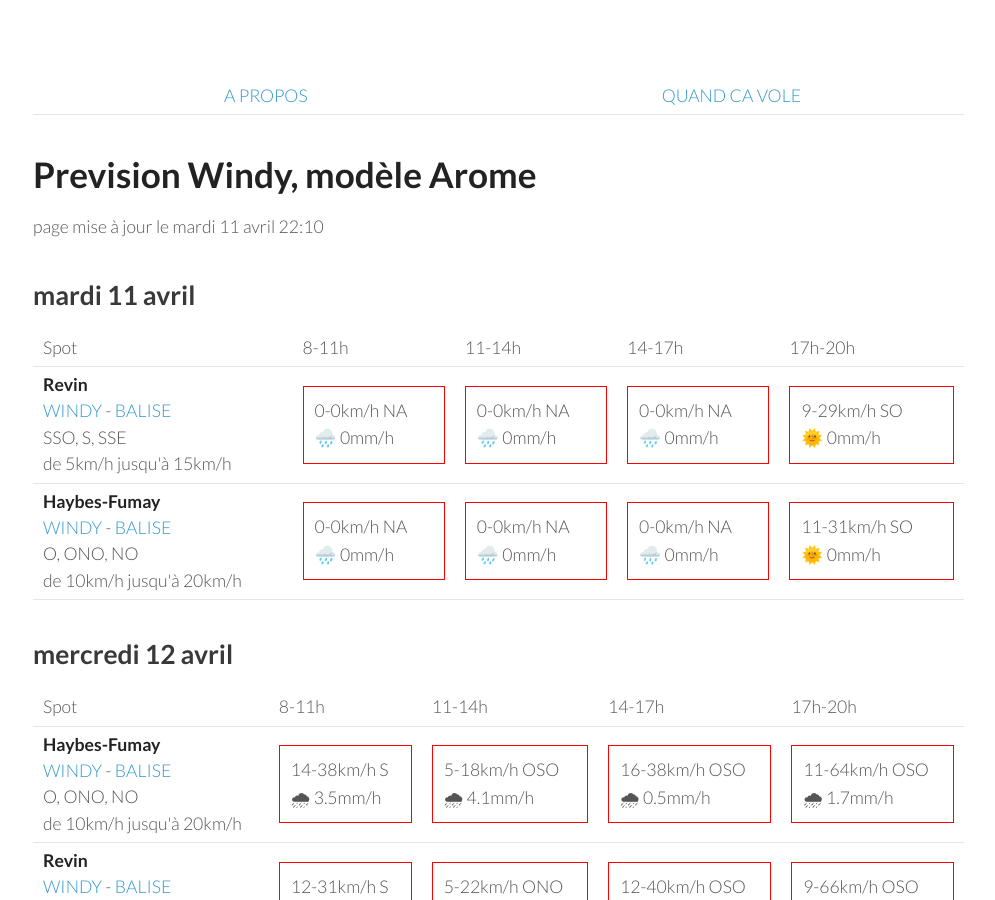
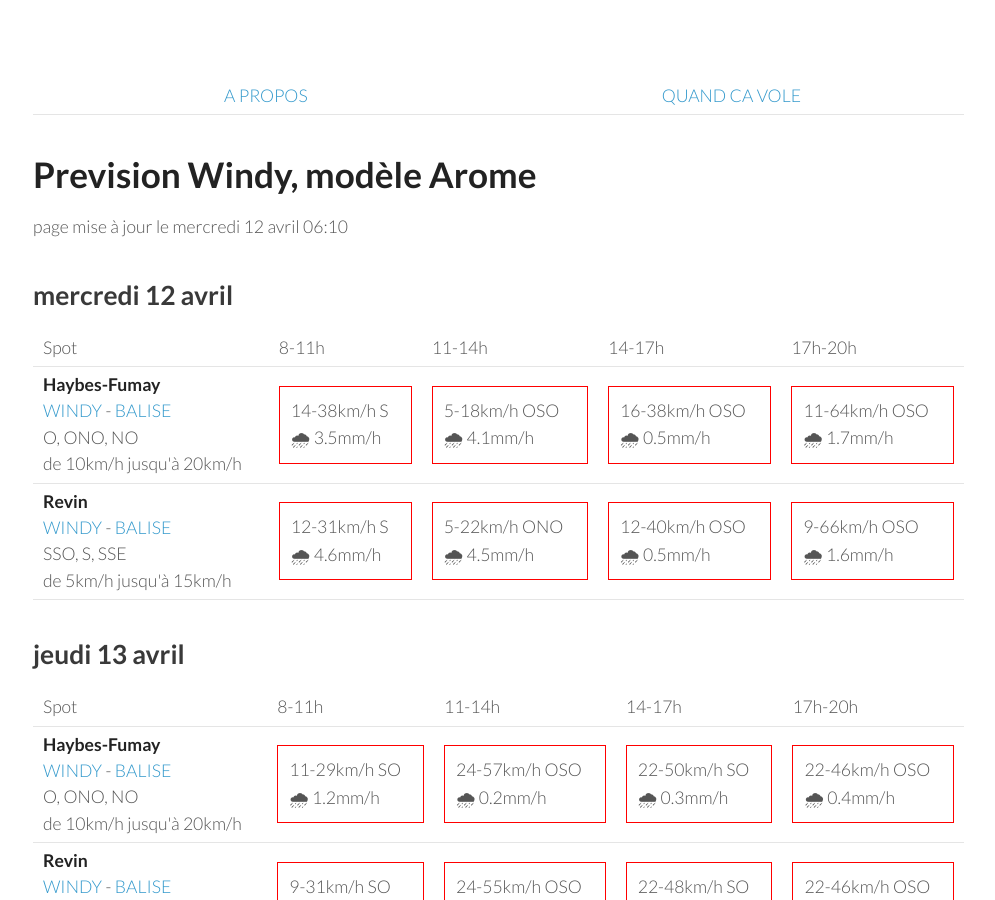
Before and after one commit to parapente-dans-le-nord/parapente-dans-le-nord.github.io, a Jekyll site: the page built from ardennes.markdown, in a window 1280 px wide and 900 px high. Shown: the whole window, without its empty margins (25-1020 px from the left). Built offline with Jekyll 4.4.1, drawn with Linux system fonts in a browser that asks for light colours.

Commit message:
update index.markdown

```diff
--- a/ardennes.markdown
+++ b/ardennes.markdown
@@ -7,42 +7,8 @@ title:  "Tous les spots"
 {: .links}
 
 # Prevision Windy, modèle Arome
-page mise à jour le mardi 11 avril 22:10
+page mise à jour le mercredi 12 avril 06:10
 
-## mardi 11 avril
-
-{::nomarkdown}
-<table>
-  <tbody>
-    <tr>
-      <td>Spot</td>
-      <td>8-11h</td>
-      <td>11-14h</td>
-      <td>14-17h</td>
-      <td>17h-20h</td>
-    </tr>
-<tr>
-        <td><strong>Revin</strong><br><a href="https://windy.com/49.948/4.625?49.543,4.625,8">WINDY</a> - <span class=""><a href="http://www.balisemeteo.com/balise.php?idBalise=5019">BALISE</a> </span><br> <span class="vent-favorable">SSO, S, SSE</span><br><span class="force-vent">de 5km/h jusqu'à 15km/h</span> </td>
-
-            <td><div class="not-flyable"><p>0-0km/h NA</p><p>🌧️ 0mm/h</p></div></td>
-            <td><div class="not-flyable"><p>0-0km/h NA</p><p>🌧️ 0mm/h</p></div></td>
-            <td><div class="not-flyable"><p>0-0km/h NA</p><p>🌧️ 0mm/h</p></div></td>
-            <td><div class="not-flyable"><p>9-29km/h SO</p><p>🌞 0mm/h</p></div></td>
-
-    </tr>
-<tr>
-        <td><strong>Haybes-Fumay</strong><br><a href="https://windy.com/49.998/4.715?49.913,4.738,10">WINDY</a> - <span class=""><a href="http://www.balisemeteo.com/balise.php?idBalise=104">BALISE</a> </span><br> <span class="vent-favorable">O, ONO, NO</span><br><span class="force-vent">de 10km/h jusqu'à 20km/h</span> </td>
-
-            <td><div class="not-flyable"><p>0-0km/h NA</p><p>🌧️ 0mm/h</p></div></td>
-            <td><div class="not-flyable"><p>0-0km/h NA</p><p>🌧️ 0mm/h</p></div></td>
-            <td><div class="not-flyable"><p>0-0km/h NA</p><p>🌧️ 0mm/h</p></div></td>
-            <td><div class="not-flyable"><p>11-31km/h SO</p><p>🌞 0mm/h</p></div></td>
-
-    </tr>
-
-</tbody>
-</table>
-{:/}
 ## mercredi 12 avril
 
 {::nomarkdown}
```
